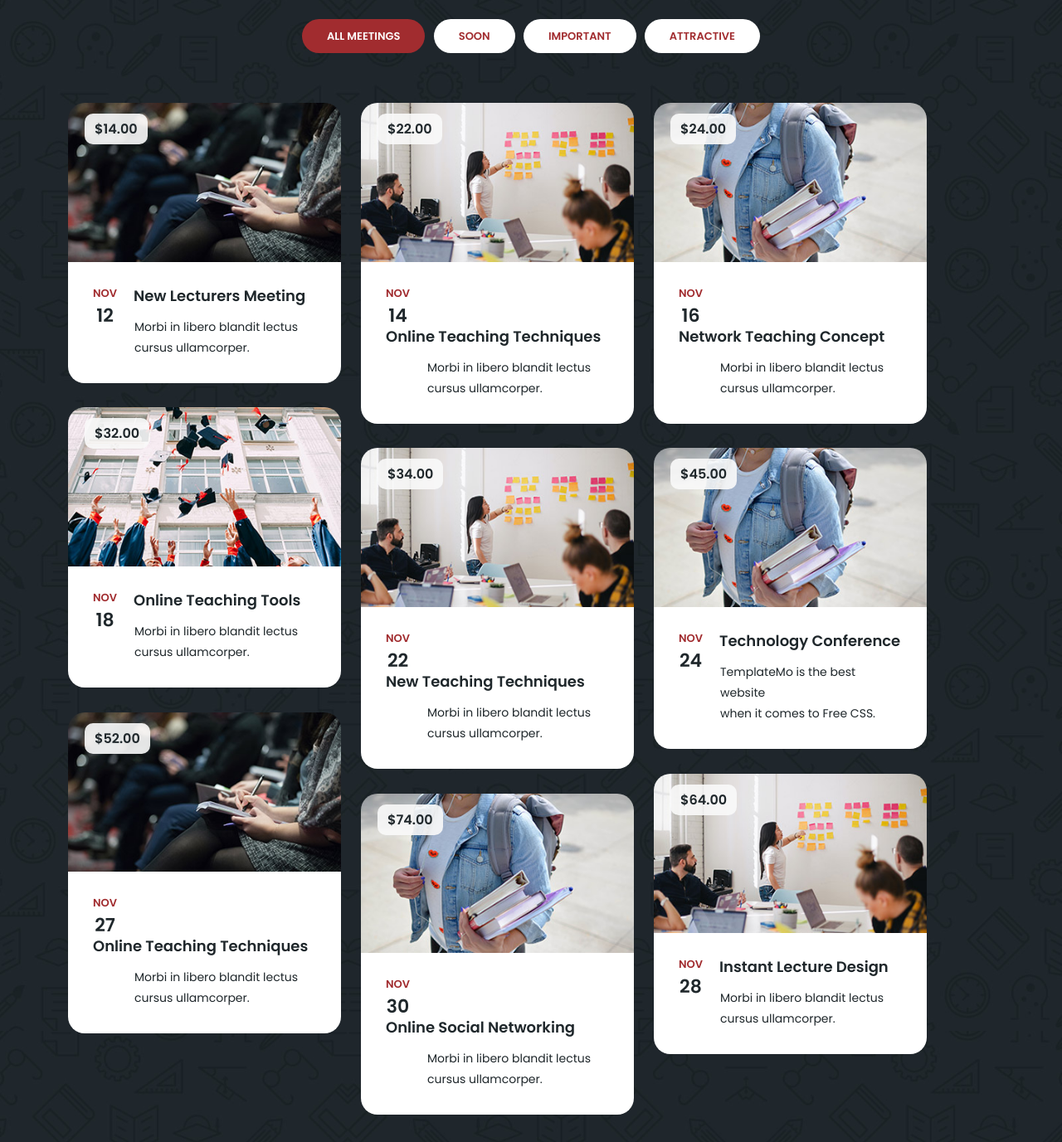
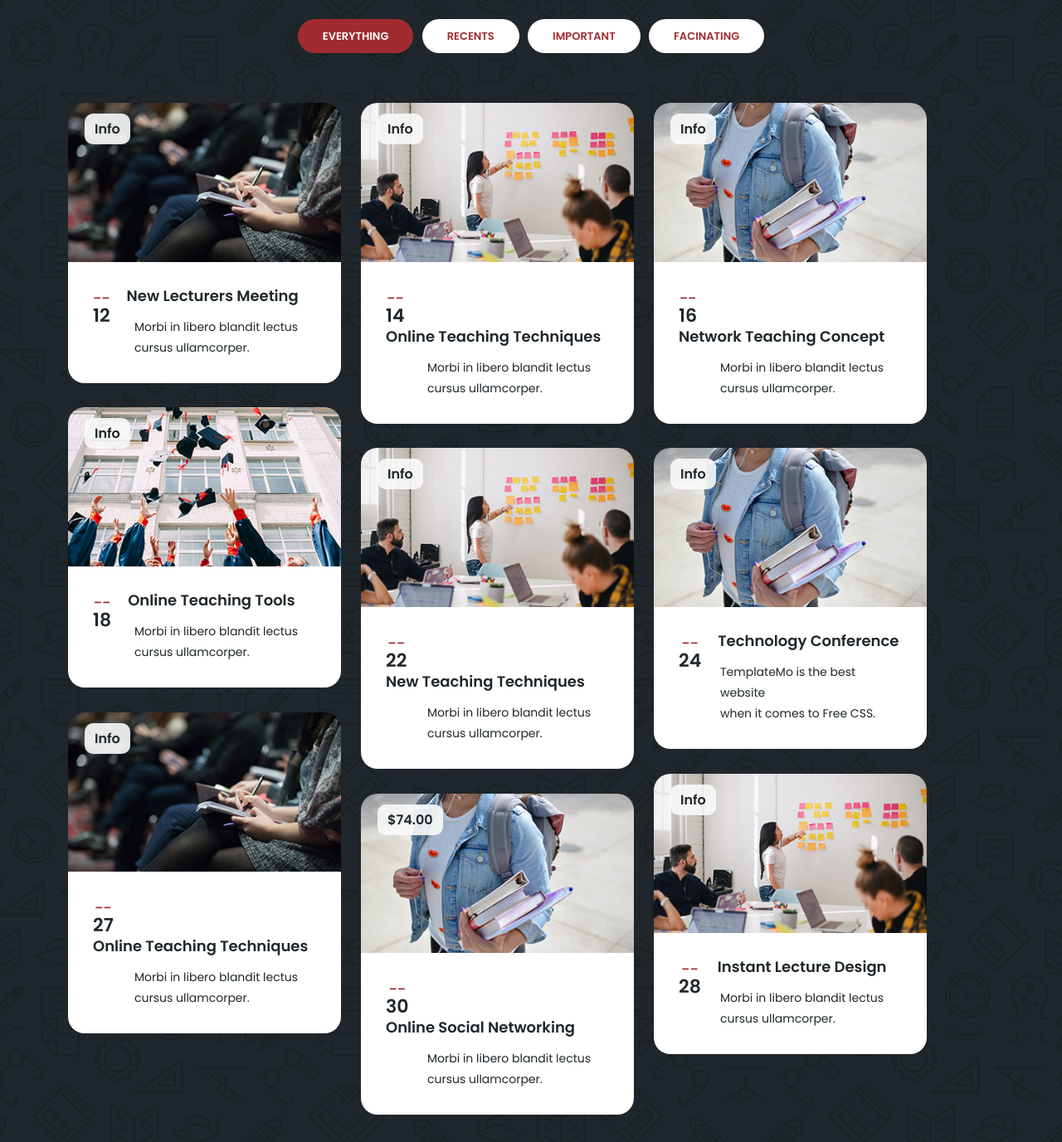
Before and after one commit to HimanshuJ0011/worldvidya_school, a plain HTML site: page client/about.html in a window 1280 px wide. Shown: the part 600-1977 px from the top of the page at 83% size. Drawn offline with nearby package versions, Linux system fonts and the light colour scheme.

Commit message:
changes implemented

```diff
--- a/client/meetings.html
+++ b/client/about.html
@@ -30,31 +30,6 @@ https://templatemo.com/tm-569-edu-meeting
   </head>
 
 <body>
-
-
-
-  <!-- Sub Header -->
-  <!-- <div class="sub-header">
-    <div class="container">
-      <div class="row">
-        <div class="col-lg-8 col-sm-8">
-          <div class="left-content">
-            <p>This is an educational <em>HTML CSS</em> template by TemplateMo website.</p>
-          </div>
-        </div>
-        <div class="col-lg-4 col-sm-4">
-          <div class="right-icons">
-            <ul>
-              <li><a href="#"><i class="fa fa-facebook"></i></a></li>
-              <li><a href="#"><i class="fa fa-twitter"></i></a></li>
-              <li><a href="#"><i class="fa fa-behance"></i></a></li>
-              <li><a href="#"><i class="fa fa-linkedin"></i></a></li>
-            </ul>
-          </div>
-        </div>
-      </div>
-    </div>
-  </div> -->
 
   <div class="sub-header">
     <div class="container">
@@ -96,13 +71,13 @@ https://templatemo.com/tm-569-edu-meeting
                       <!-- ***** Menu Start ***** -->
                       <ul class="nav">
                           <li><a href="index.html">Home</a></li>
-                          <li><a href="meetings.html" class="active">About us</a></li>
+                          <li><a href="about.html" class="active">About us</a></li>
                           <li><a href="index.html">Apply Now</a></li>
                           <li class="has-sub">
                               <a href="javascript:void(0)">Admissions</a>
                               <ul class="sub-menu">
-                                  <li><a href="meetings.html">Session Info.</a></li>
-                                  <li><a href="meeting-details.html">Facilities</a></li>
+                                  <li><a href="about.html">Facilities</a></li>
+                                  <li><a href="meeting-details.html">Session Info.</a></li>
                                 </ul>
                               </li>
                               <li><a href="index.html">Courses</a></li>
@@ -124,8 +99,8 @@ https://templatemo.com/tm-569-edu-meeting
     <div class="container">
       <div class="row">
         <div class="col-lg-12">
-          <h6>Here are our upcoming meetings</h6>
-          <h2>Upcoming Meetings</h2>
+          <h2>About World Vidya School</h2>
+          <h6>put about content here!!!</h6>
         </div>
       </div>
     </div>
@@ -139,10 +114,10 @@ https://templatemo.com/tm-569-edu-meeting
             <div class="col-lg-12">
               <div class="filters">
                 <ul>
-                  <li data-filter="*"  class="active">All Meetings</li>
-                  <li data-filter=".soon">Soon</li>
+                  <li data-filter="*"  class="active">Everything</li>
+                  <li data-filter=".soon">Recents</li>
                   <li data-filter=".imp">Important</li>
-                  <li data-filter=".att">Attractive</li>
+                  <li data-filter=".att">Facinating</li>
                 </ul>
               </div>
             </div>
@@ -152,13 +127,13 @@ https://templatemo.com/tm-569-edu-meeting
                   <div class="meeting-item">
                     <div class="thumb">
                       <div class="price">
-                        <span>$14.00</span>
+                        <span>Info</span>
                       </div>
                       <a href="meeting-details.html"><img src="assets/images/meeting-01.jpg" alt=""></a>
                     </div>
                     <div class="down-content">
                       <div class="date">
-                        <h6>Nov <span>12</span></h6>
+                        <h6>__ <span>12</span></h6>
                       </div>
                       <a href="meeting-details.html"><h4>New Lecturers Meeting</h4></a>
                       <p>Morbi in libero blandit lectus<br>cursus ullamcorper.</p>
@@ -169,13 +144,13 @@ https://templatemo.com/tm-569-edu-meeting
                   <div class="meeting-item">
                     <div class="thumb">
                       <div class="price">
-                        <span>$22.00</span>
+                        <span>Info</span>
                       </div>
                       <a href="meeting-details.html"><img src="assets/images/meeting-02.jpg" alt=""></a>
                     </div>
                     <div class="down-content">
                       <div class="date">
-                        <h6>Nov <span>14</span></h6>
+                        <h6>__ <span>14</span></h6>
                       </div>
                       <a href="meeting-details.html"><h4>Online Teaching Techniques</h4></a>
                       <p>Morbi in libero blandit lectus<br>cursus ullamcorper.</p>
@@ -186,13 +161,13 @@ https://templatemo.com/tm-569-edu-meeting
                   <div class="meeting-item">
                     <div class="thumb">
                       <div class="price">
-                        <span>$24.00</span>
+                        <span>Info</span>
                       </div>
                       <a href="meeting-details.html"><img src="assets/images/meeting-03.jpg" alt=""></a>
                     </div>
                     <div class="down-content">
                       <div class="date">
-                        <h6>Nov <span>16</span></h6>
+                        <h6>__ <span>16</span></h6>
                       </div>
                       <a href="meeting-details.html"><h4>Network Teaching Concept</h4></a>
                       <p>Morbi in libero blandit lectus<br>cursus ullamcorper.</p>
@@ -203,13 +178,13 @@ https://templatemo.com/tm-569-edu-meeting
                   <div class="meeting-item">
                     <div class="thumb">
                       <div class="price">
-                        <span>$32.00</span>
+                        <span>Info</span>
                       </div>
                       <a href="meeting-details.html"><img src="assets/images/meeting-04.jpg" alt=""></a>
                     </div>
                     <div class="down-content">
                       <div class="date">
-                        <h6>Nov <span>18</span></h6>
+                        <h6>__ <span>18</span></h6>
                       </div>
                       <a href="meeting-details.html"><h4>Online Teaching Tools</h4></a>
                       <p>Morbi in libero blandit lectus<br>cursus ullamcorper.</p>
@@ -220,13 +195,13 @@ https://templatemo.com/tm-569-edu-meeting
                   <div class="meeting-item">
                     <div class="thumb">
                       <div class="price">
-                        <span>$34.00</span>
+                        <span>Info</span>
                       </div>
                       <a href="meeting-details.html"><img src="assets/images/meeting-02.jpg" alt=""></a>
                     </div>
                     <div class="down-content">
                       <div class="date">
-                        <h6>Nov <span>22</span></h6>
+                        <h6>__ <span>22</span></h6>
                       </div>
                       <a href="meeting-details.html"><h4>New Teaching Techniques</h4></a>
                       <p>Morbi in libero blandit lectus<br>cursus ullamcorper.</p>
@@ -237,13 +212,13 @@ https://templatemo.com/tm-569-edu-meeting
                   <div class="meeting-item">
                     <div class="thumb">
                       <div class="price">
-                        <span>$45.00</span>
+                        <span>Info</span>
                       </div>
                       <a href="meeting-details.html"><img src="assets/images/meeting-03.jpg" alt=""></a>
                     </div>
                     <div class="down-content">
                       <div class="date">
-                        <h6>Nov <span>24</span></h6>
+                        <h6>__ <span>24</span></h6>
                       </div>
                       <a href="meeting-details.html"><h4>Technology Conference</h4></a>
                       <p>TemplateMo is the best website<br>when it comes to Free CSS.</p>
@@ -254,13 +229,13 @@ https://templatemo.com/tm-569-edu-meeting
                   <div class="meeting-item">
                     <div class="thumb">
                       <div class="price">
-                        <span>$52.00</span>
+                        <span>Info</span>
                       </div>
                       <a href="meeting-details.html"><img src="assets/images/meeting-01.jpg" alt=""></a>
                     </div>
                     <div class="down-content">
                       <div class="date">
-                        <h6>Nov <span>27</span></h6>
+                        <h6>__ <span>27</span></h6>
                       </div>
                       <a href="meeting-details.html"><h4>Online Teaching Techniques</h4></a>
                       <p>Morbi in libero blandit lectus<br>cursus ullamcorper.</p>
@@ -271,13 +246,13 @@ https://templatemo.com/tm-569-edu-meeting
                   <div class="meeting-item">
                     <div class="thumb">
                       <div class="price">
-                        <span>$64.00</span>
+                        <span>Info</span>
                       </div>
                       <a href="meeting-details.html"><img src="assets/images/meeting-02.jpg" alt=""></a>
                     </div>
                     <div class="down-content">
                       <div class="date">
-                        <h6>Nov <span>28</span></h6>
+                        <h6>__ <span>28</span></h6>
                       </div>
                       <a href="meeting-details.html"><h4>Instant Lecture Design</h4></a>
                       <p>Morbi in libero blandit lectus<br>cursus ullamcorper.</p>
@@ -294,7 +269,7 @@ https://templatemo.com/tm-569-edu-meeting
                     </div>
                     <div class="down-content">
                       <div class="date">
-                        <h6>Nov <span>30</span></h6>
+                        <h6>__ <span>30</span></h6>
                       </div>
                       <a href="meeting-details.html"><h4>Online Social Networking</h4></a>
                       <p>Morbi in libero blandit lectus<br>cursus ullamcorper.</p>
@@ -319,10 +294,7 @@ https://templatemo.com/tm-569-edu-meeting
     </div>
     <div class="footer">
       <p>Copyright © 2022 Edu Meeting Co., Ltd. All Rights Reserved.
-          <br>
-          Design: <a href="https://templatemo.com" target="_parent" title="free css templates">TemplateMo</a>
-          <br>
-          Distibuted By: <a href="https://themewagon.com" target="_blank" title="Build Better UI, Faster">ThemeWagon</a>
+
         </p>
     </div>
   </section>
--- a/client/assets/css/templatemo-edu-meeting.css
+++ b/client/assets/css/templatemo-edu-meeting.css
@@ -154,6 +154,18 @@ body {
   color: #fff;
   background-color: transparent;
   border: 2px solid white;
+  padding: 12px 30px;
+  display: inline-block;
+  border-radius: 22px;
+  font-weight: 500;
+  text-transform: uppercase;
+  transition: all .3s;
+}
+#aboutbtn a {
+  font-size: 13px;
+  color: black;
+  background-color: transparent;
+  border: 2px solid black;
   padding: 12px 30px;
   display: inline-block;
   border-radius: 22px;
```
Also changed, not shown: client/index.html (+6 -6 lines), client/meeting-details.html (+3 -3 lines).
